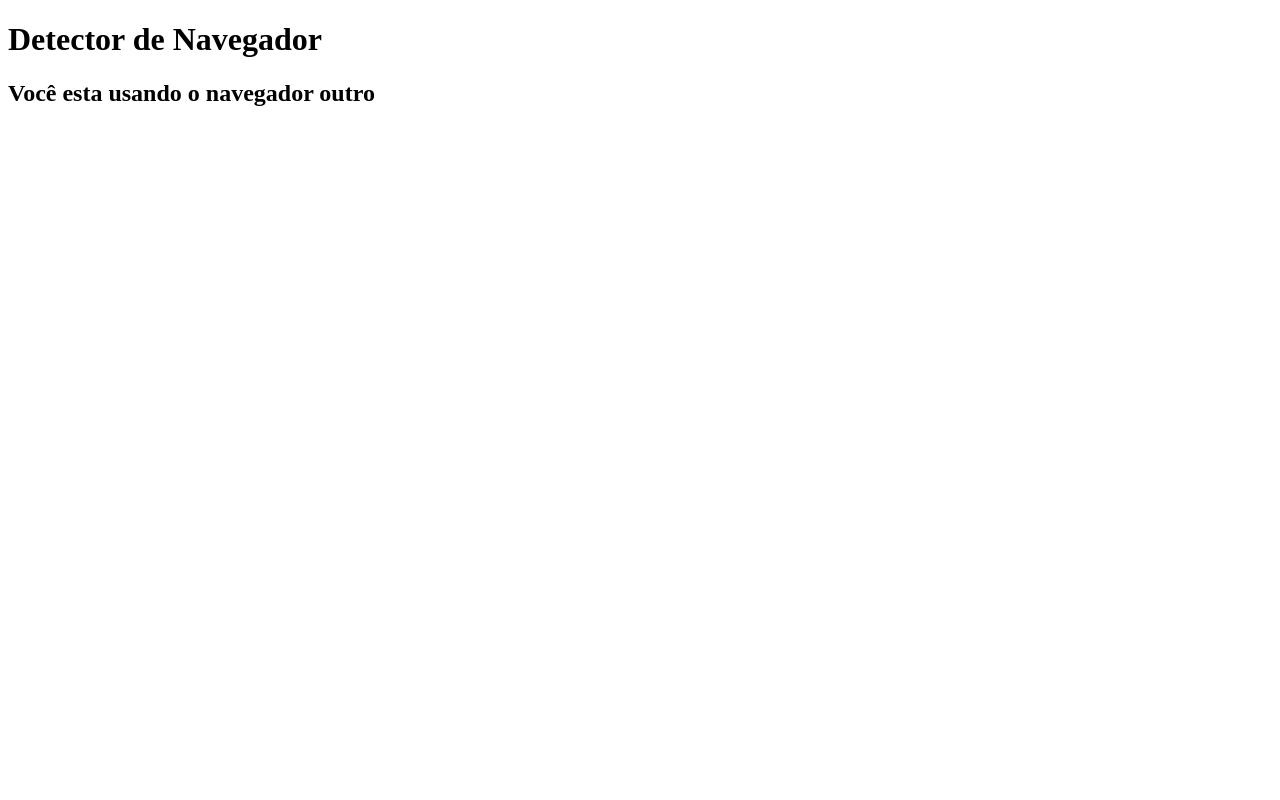
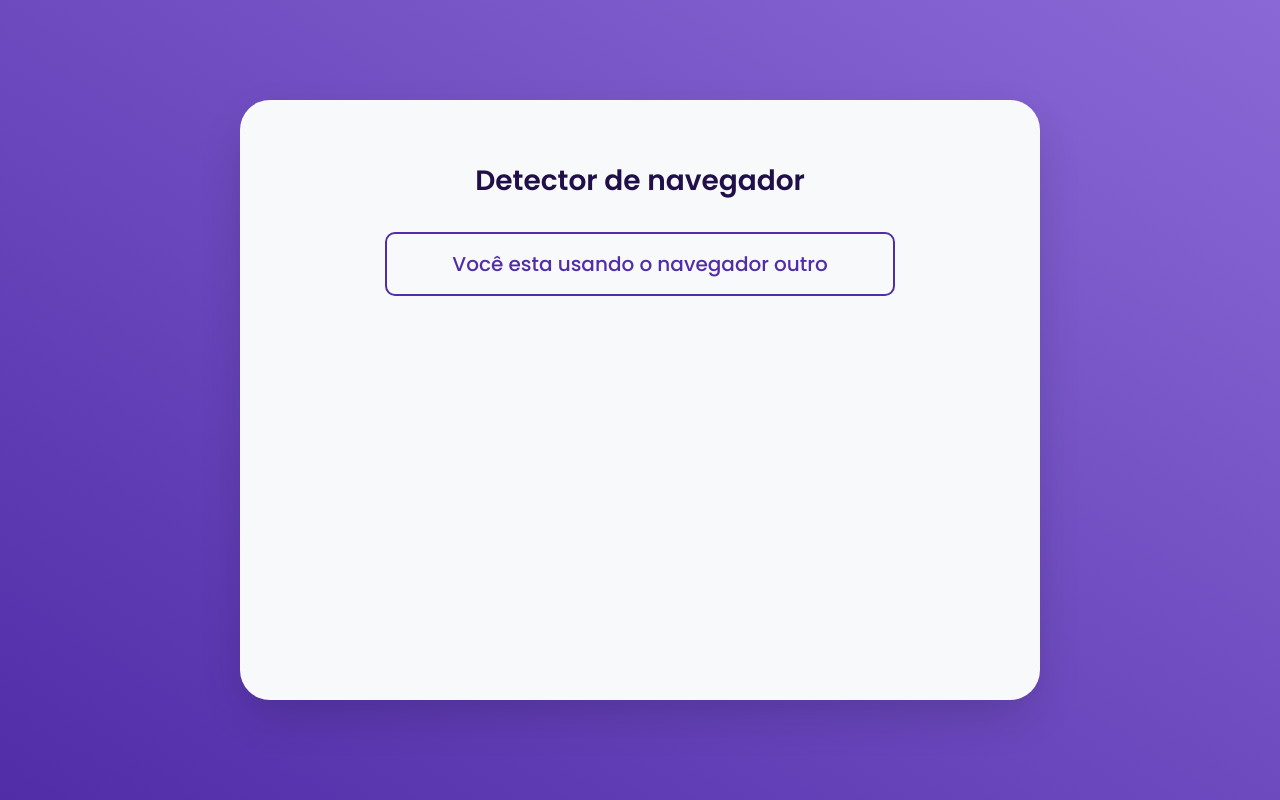
Before and after one commit to mathensousaa/browser-detection, a plain HTML site: page index.html in a window 1280 px wide. Drawn offline with Linux system fonts and the light colour scheme.

Commit message:
Página estilizada

```diff
--- a/index.html
+++ b/index.html
@@ -4,11 +4,18 @@
     <meta charset="UTF-8">
     <meta http-equiv="X-UA-Compatible" content="IE=edge">
     <meta name="viewport" content="width=device-width, initial-scale=1.0">
+    <link rel="stylesheet" href="styles.css">
     <title>Browser Detector</title>
 </head>
 <body>
-    <h1>Detector de Navegador</h1>
-    <h2></h2>
+    <div class="container">
+        <h1>Detector de navegador</h1>
+        <div class="message">
+            <h2></h2>
+        </div>
+
+    </div>
+
 </body>
 <script src="scripts.js"></script>
 </html>
--- a/styles.css
+++ b/styles.css
@@ -0,0 +1,57 @@
+@import url('https://fonts.googleapis.com/css2?family=Poppins:wght@300;400;500;600&display=swap');
+
+
+
+*,
+*:after,
+*:before {
+    margin: 0;
+    padding: 0;
+    box-sizing: border-box;
+    text-decoration: none;
+}
+body{
+    font-size: 100%;
+    list-style-type: none;
+    height: 100vh;
+    display: flex;
+    justify-content: center;
+    align-items: center;
+    font-family: 'Poppins', sans-serif;
+    background: #8a69d6;  /* fallback for old browsers */
+    background: -webkit-linear-gradient(to right top, #512DA8, #8a69d6);  /* Chrome 10-25, Safari 5.1-6 */
+    background: linear-gradient(to right top, #512DA8, #8a69d6); /* W3C, IE 10+/ Edge, Firefox 16+, Chrome 26+, Opera 12+, Safari 7+ */
+
+
+
+}
+
+.container {
+    width: 800px;
+    height: 600px;
+    padding: 60px;
+    border-radius: 30px;
+    background-color: #F8F9FA;
+    box-shadow: rgba(0, 0, 0, 0.2) 0px 18px 50px -10px;
+    text-align: center;
+}
+
+.message {
+    padding: 15px;
+    border-radius: 10px;
+    width: 75%;
+    color: #512DA8;
+    margin: 30px auto;
+    border: 2px solid #512DA8;
+}
+
+h1 {
+    color: #200f49;
+    font-weight: 600;
+    font-size: 28px;
+}
+
+h2 {
+    font-weight: 500;
+    font-size: 20px;
+}
```
Also changed, not shown: img/chrome.png (added), img/edge.png (added), img/explorer.png (added), img/firefox.png (added), img/opera.png (added), img/safari.png (added).
